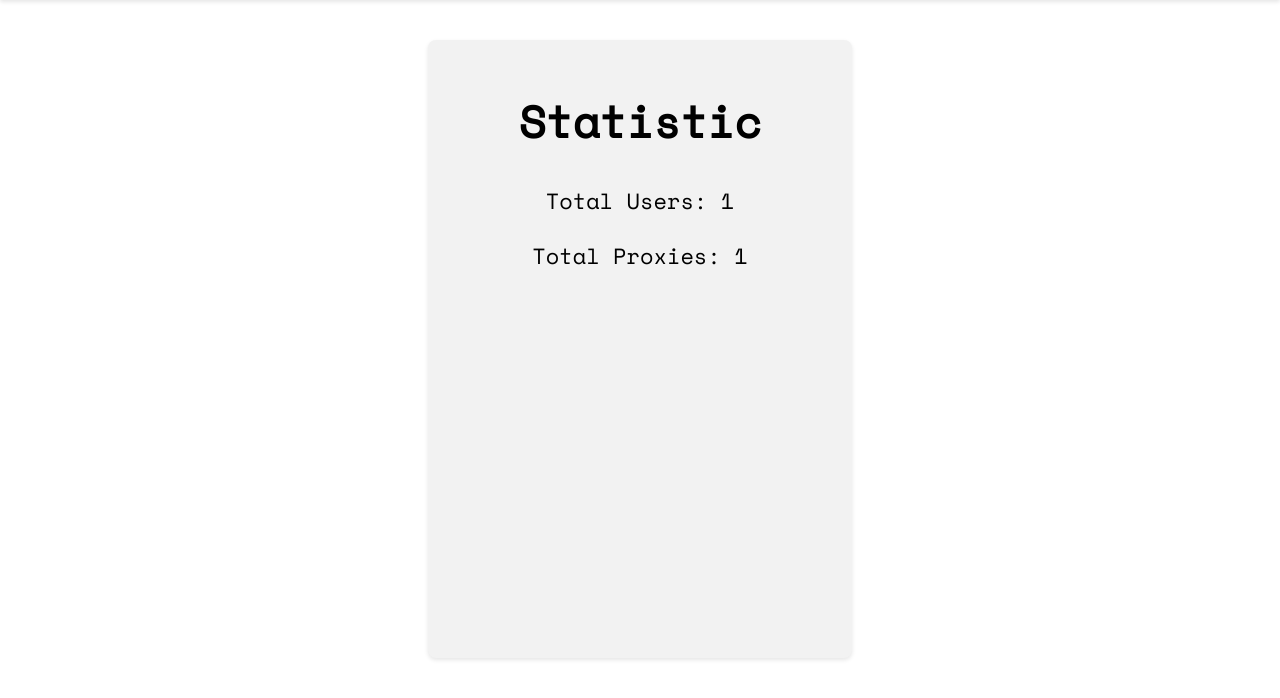
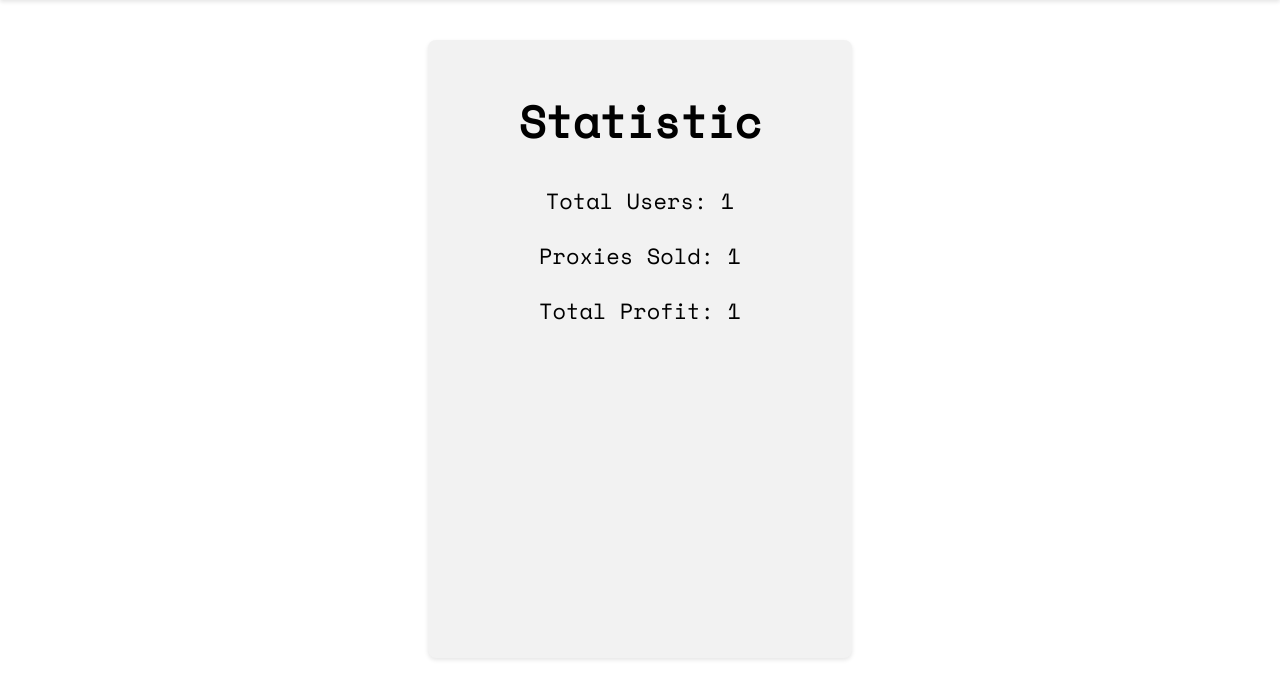
Before and after one commit to zemetsskiy/ProxyGuard, a FastAPI app: template app/templates/statistic.html in a window 1280 px wide. Shown: the part 77-775 px from the top of the page. Run offline with FastAPI, Linux system fonts and the light colour scheme; the template is opened without the code that fills it: most values are stand-ins (such as "Sample title", 1, 10 or a date in 2020); some libraries are stand-ins or nearby versions.

Commit message:
statistics page added

```diff
--- a/app/templates/statistic.html
+++ b/app/templates/statistic.html
@@ -4,6 +4,7 @@
 <main class="main-add">
 <h1>Statistic</h1>
         <p>Total Users: {{ statistics.total_users }}</p>
-        <p>Total Proxies: {{ statistics.total_proxies }}</p>
+        <p>Proxies Sold: {{ statistics.total_proxies }}</p>
+        <p>Total Profit: {{ statistics.total_profit }}</p>
 </main>
 {% endblock content %}
```
